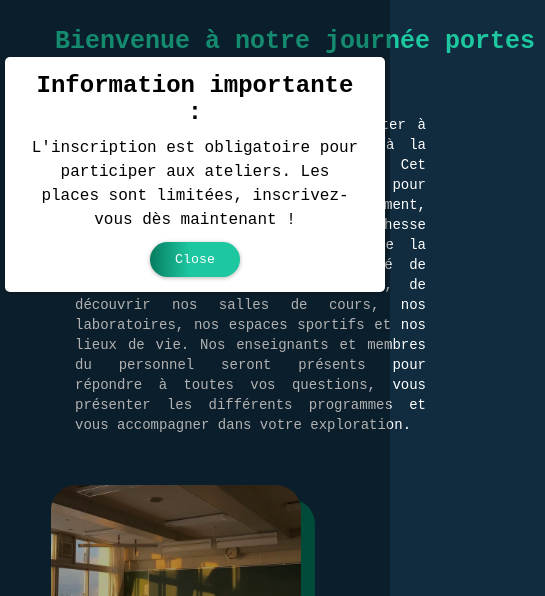
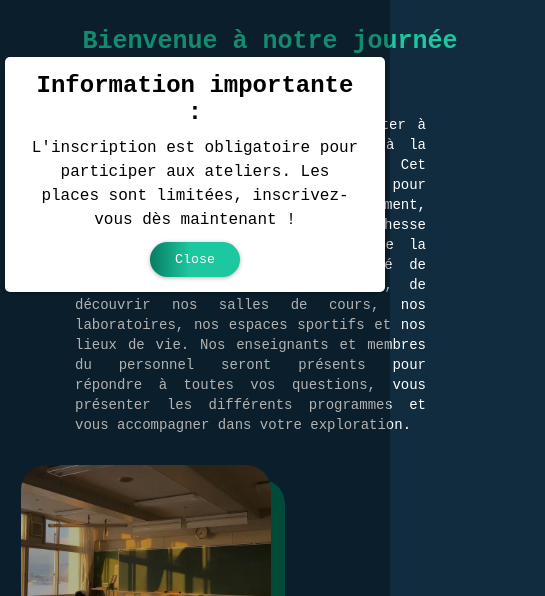
Before and after one commit to ferd-aboubakr/Site-evenementiel-scolaire, a plain HTML site: page index.html in a window 390 px wide. Shown: the part 248-844 px from the top of the page, 545 px wide, since content can reach past the window. Drawn offline with Linux system fonts and the light colour scheme.

Commit message:
tablet media

```diff
--- a/assets/style.css
+++ b/assets/style.css
@@ -481,12 +481,13 @@ ul{
     #AccImg{
         width: 300px;
         height: 300px;
-        margin: 20px;
+        margin-right: 60px;
+        margin-left: 0px;
     }
 
     .MidTitle{
         font-size: 24px;
-        width: 500px;
+        width: 450px;
     }
 
     .paragraphe{
```
